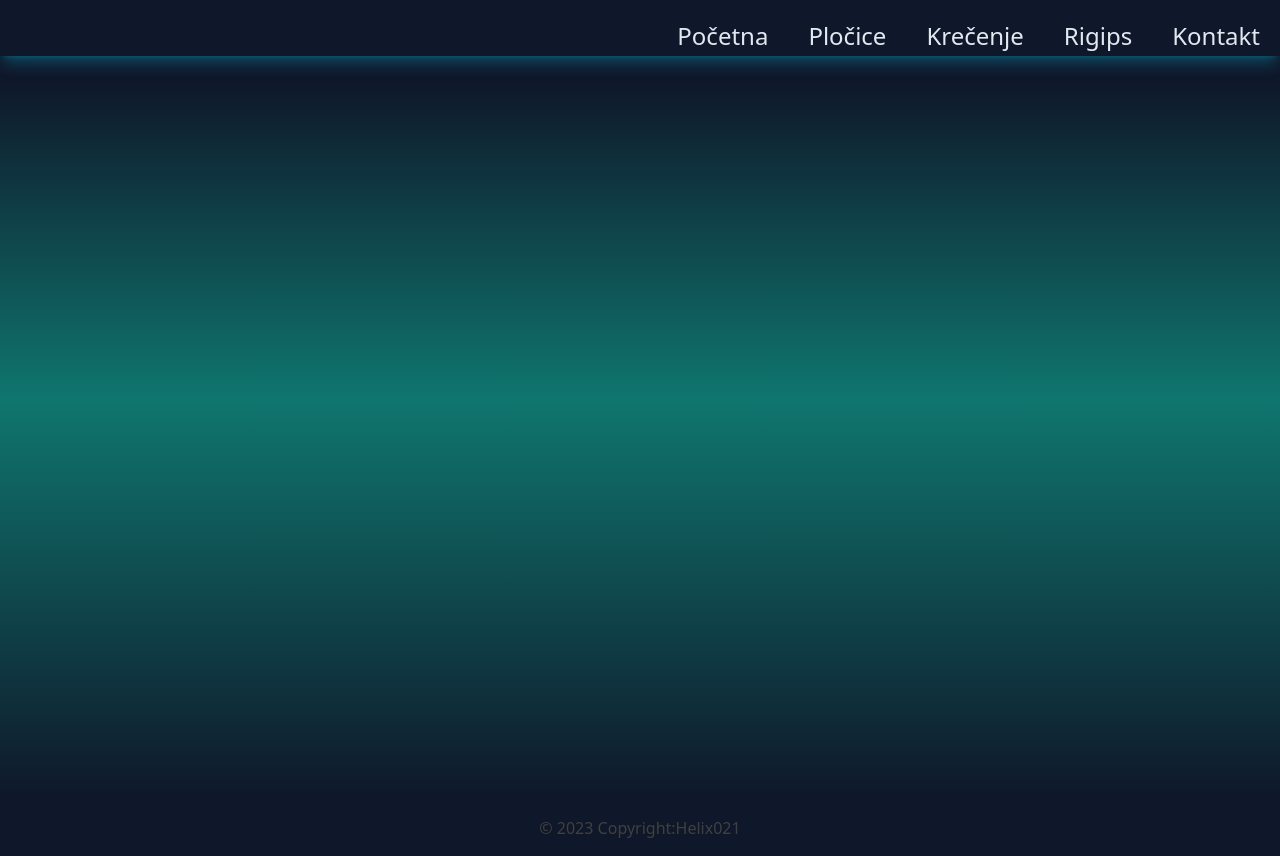
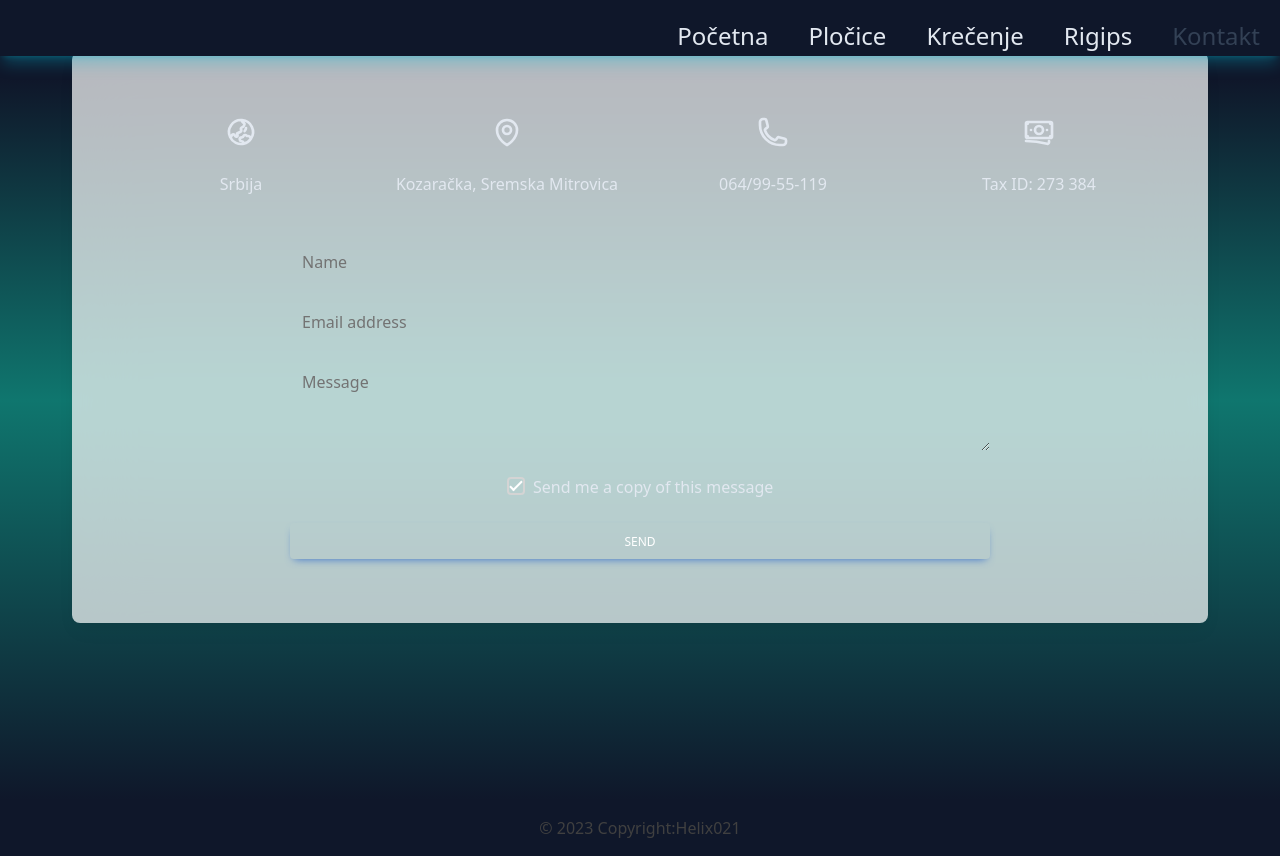
Before and after one commit to anabrnjasevic/majstori_tailwindcss, a Vue app: page /kontakt in a window 1280 px wide. Built offline with nearby package versions, Linux system fonts and the light colour scheme.

Commit message:
form submit0.4

```diff
--- a/index.html
+++ b/index.html
@@ -9,6 +9,11 @@
     <title>Aquacolor</title>
   </head>
   <body>
+    <form name="contact" netlify netlify-honeypot="bot-field" hidden>
+      <input type="text" name="name" />
+      <input type="email" name="email" />
+      <textarea name="message"></textarea>
+    </form>
     <div id="app"></div>
     <script type="module" src="/src/main.js"></script>
   </body>
--- a/src/router/index.js
+++ b/src/router/index.js
@@ -3,7 +3,7 @@ import { createRouter, createWebHistory } from 'vue-router';
 const Početna = () => import('../views/Početna.vue')
 const Rigips = () => import('../views/Rigips.vue')
 const Pločice = () => import('../views/Pločice.vue')
-const Kontakt = () => import('../views/Kontakt.html')
+const Kontakt = () => import('../views/Kontakt.vue')
 const Krečenje = () => import('../views/Krečenje.vue')
 
 
--- a/src/views/Kontakt.html
+++ b/src/views/Kontakt.vue
@@ -1,32 +1,4 @@
-
-
-  <!--<div class="text-slate-200 text-xl flex flex-col md:flex-row">
-      <div class="flex flex-col self-center space-y-10 md:space-y-36">
-        <div class="flex flex-row p-5 space-x-5">
-          <a href="https://m.facebook.com/profile.php?id=1083390974">
-            <img src="/assets/ikonicafb.webp" alt="ik" />
-          </a>
-          <a href="https://m.facebook.com/profile.php?id=1083390974" class="self-center">
-            Upoznajte se sa nasim radovima!
-          </a>
-        </div>
-        <div class="flex flex-col space-y-10">
-          <span class="mx-auto">...ili pozovite ukoliko imate pitanja</span>
-          <a href="tel:+381649955119" class="mx-auto "> 064/99-55-119</a>
-
-        </div>
-      </div>
-        <img
-          src="/assets/kontakt.jpg"
-          alt="slika nasih majstora"
-          class="m-5 rounded-full shadow-slate-800 shadow-lg"
-        />
-      <div class="flex flex-col p-5 self-center space-y-10 md:space-y-36">
-        <p class="mx-auto">Tu smo za svaku vasu ideju!</p>
-        <p class="mx-auto">Adresa: Kozaračka 2, Sremska Mitrovica</p>
-      </div>
-  </div>-->
-<!-- Container for demo purpose -->
+<template>
 <div class="container my-24 mx-auto md:px-6">
   <!-- Section: Design Block -->
   <section class="mb-32 text-slate-200">
@@ -69,14 +41,15 @@
           </div>
         </div>
         <div class="mx-auto max-w-[700px]">
-          <form name="contact" method="POST" netlify netlify-honeypot="bot-field">
+          <form name="contact" method="POST">
+            <input type="hidden" name="form-name" value="contact" />
             <p class="hidden">
     <label>
       Don’t fill this out if you’re human: <input name="bot-field" />
     </label>
   </p>
             <div class="relative mb-6" data-te-input-wrapper-init>
-              <input type="text" v-model="firstName"
+              <input type="text" name="firstName"
                 class="peer block min-h-[auto] w-full rounded border-0 bg-transparent py-[0.32rem] px-3 leading-[1.6] outline-none transition-all duration-200 ease-linear focus:placeholder:opacity-100 peer-focus:text-primary data-[te-input-state-active]:placeholder:opacity-100 motion-reduce:transition-none dark:text-neutral-200 dark:placeholder:text-neutral-200 dark:peer-focus:text-primary [&:not([data-te-input-placeholder-active])]:placeholder:opacity-0"
                 id="exampleInput90" placeholder="Name" />
               <label
@@ -85,7 +58,7 @@
               </label>
             </div>
             <div class="relative mb-6" data-te-input-wrapper-init>
-              <input type="email" v-model="email"
+              <input type="email" name="email"
                 class="peer block min-h-[auto] w-full rounded border-0 bg-transparent py-[0.32rem] px-3 leading-[1.6] outline-none transition-all duration-200 ease-linear focus:placeholder:opacity-100 peer-focus:text-primary data-[te-input-state-active]:placeholder:opacity-100 motion-reduce:transition-none dark:text-neutral-200 dark:placeholder:text-neutral-200 dark:peer-focus:text-primary [&:not([data-te-input-placeholder-active])]:placeholder:opacity-0"
                 id="exampleInput91" placeholder="Email address" />
               <label
@@ -94,7 +67,7 @@
               </label>
             </div>
             <div class="relative mb-6" data-te-input-wrapper-init>
-              <textarea v-model="message"
+              <textarea name="message"
                 class="peer block min-h-[auto] w-full rounded border-0 bg-transparent py-[0.32rem] px-3 leading-[1.6] outline-none transition-all duration-200 ease-linear focus:placeholder:opacity-100 data-[te-input-state-active]:placeholder:opacity-100 motion-reduce:transition-none dark:text-neutral-200 dark:placeholder:text-neutral-200 [&:not([data-te-input-placeholder-active])]:placeholder:opacity-0"
                 id="exampleFormControlTextarea1" rows="3" placeholder="Your message"></textarea>
               <label for="exampleFormControlTextarea1"
@@ -120,3 +93,4 @@
   <!-- Section: Design Block -->
 </div>
 <!-- Container for demo purpose -->
+</template>
--- a/src/views/Početna.vue
+++ b/src/views/Početna.vue
@@ -3,7 +3,7 @@ import { RouterLink } from 'vue-router';
 </script>
 
 <template>
-  <div class="relative overflow-hidden bg-cover bg-no-repeat bg-center h-screen bg-[url('public/assets/satria-hutama-2quuh5yQJvU-unsplash.jpg')]"></div>
+  <div class="relative overflow-hidden bg-cover bg-no-repeat bg-center h-screen bg-[url('/assets/satria-hutama-2quuh5yQJvU-unsplash.jpg')]"></div>
   <div
     class="absolute bottom-0 left-0 right-0 top-14 h-screen w-full overflow-hidden bg-fixed"
     style="background-color: hsla(0, 0%, 0%, 0.4)">
```
